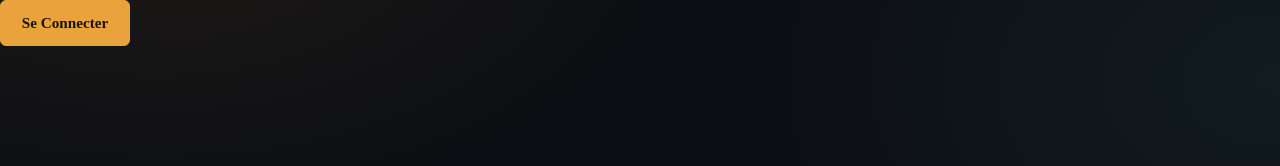
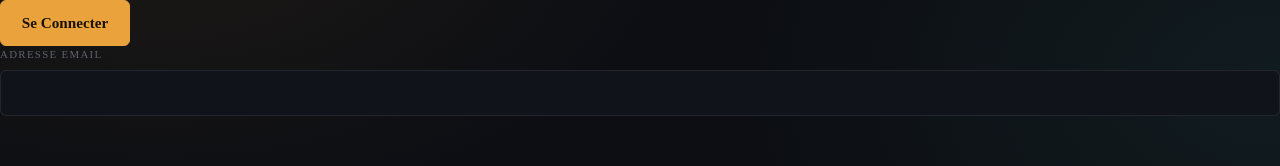
Before and after one commit to Hibaboudiaj/WarehouseOS, a Next.js app: page / in a window 1280 px wide. Shown: the top 166 px of the page. Built offline with nearby package versions, Linux system fonts and the light colour scheme.

Commit message:
Partie FormField Terminer

```diff
--- a/app/page.tsx
+++ b/app/page.tsx
@@ -1,8 +1,11 @@
 import Button from "@/components/Button/Button";
+import FormField from "@/components/FormField/FormField";
+
 export default function Home() {
   return (
     <div>
       <Button>Se Connecter</Button>
+      <FormField label="Adresse email" name="email" type="email"/>
     </div>
   );
 }
--- /dev/null
+++ b/components/FormField/FormField.module.css
@@ -0,0 +1,40 @@
+.field {
+  display: flex;
+  flex-direction: column;
+  gap: 0.45rem;
+}
+
+.label {
+  font-family: var(--font-mono);
+  font-size: 0.68rem;
+  font-weight: 500;
+  letter-spacing: 0.12em;
+  text-transform: uppercase;
+  color: var(--color-ink-faint);
+}
+
+.input {
+  width: 100%;
+  height: 46px;
+  padding: 0 0.9rem;
+  background-color: var(--color-bg-soft);
+  border: 1.5px solid var(--color-border);
+  border-radius: var(--radius-sm);
+  font-family: var(--font-body);
+  font-size: 0.95rem;
+  color: var(--color-ink);
+}
+
+.input::placeholder {
+  color: var(--color-ink-faint);
+}
+
+.input:focus {
+  border-color: var(--color-cyan);
+  outline: none;
+}
+
+.hint {
+  font-size: 0.78rem;
+  color: var(--color-ink-faint);
+}
--- /dev/null
+++ b/components/FormField/FormField.tsx
@@ -0,0 +1,33 @@
+import styles from "./FormField.module.css";
+
+interface FormFieldProps {
+  label: string;
+  type?: string;
+  name: string;
+  placeholder?: string;
+  hint?: string;
+}
+
+export default function FormField({
+  label,
+  type = "text",
+  name,
+  placeholder,
+  hint,
+}: FormFieldProps) {
+  return (
+    <div className={styles.field}>
+      <label htmlFor={name} className={styles.label}>
+        {label}
+      </label>
+      <input
+        id={name}
+        name={name}
+        type={type}
+        placeholder={placeholder}
+        className={styles.input}
+      />
+      {hint && <p className={styles.hint}>{hint}</p>}
+    </div>
+  );
+}
```
